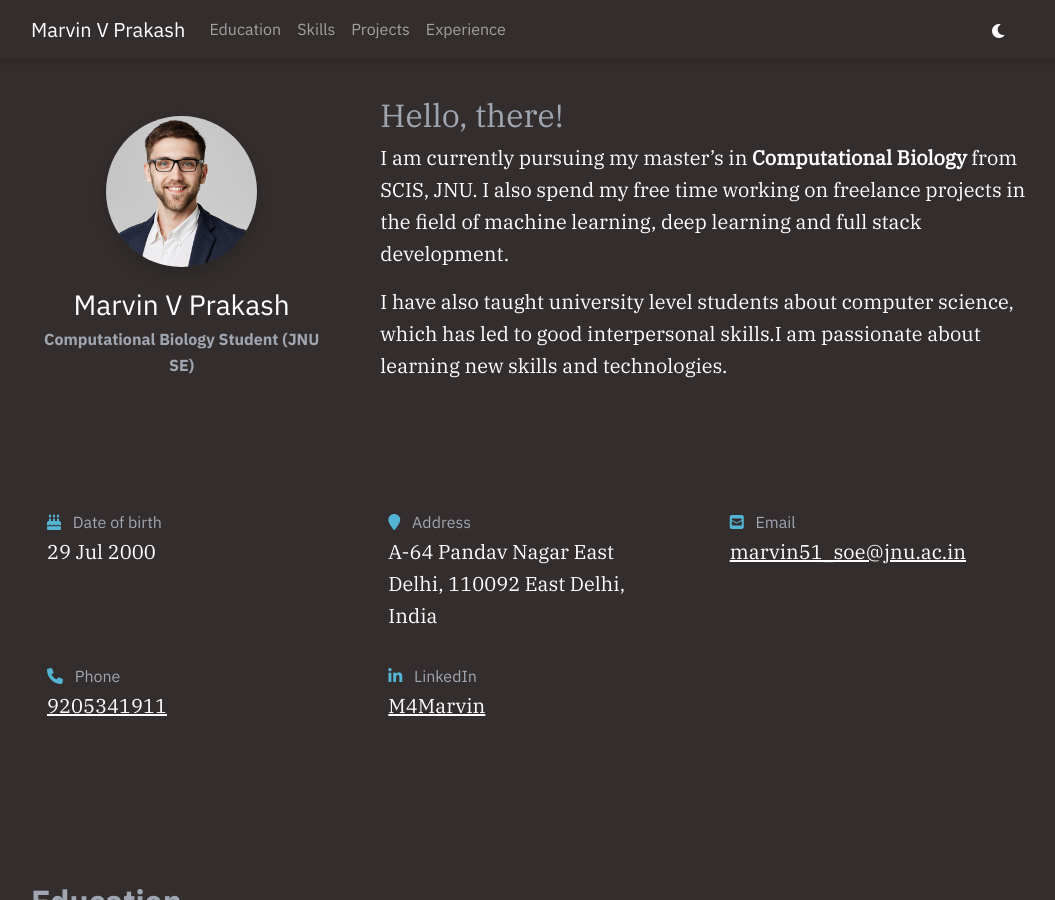
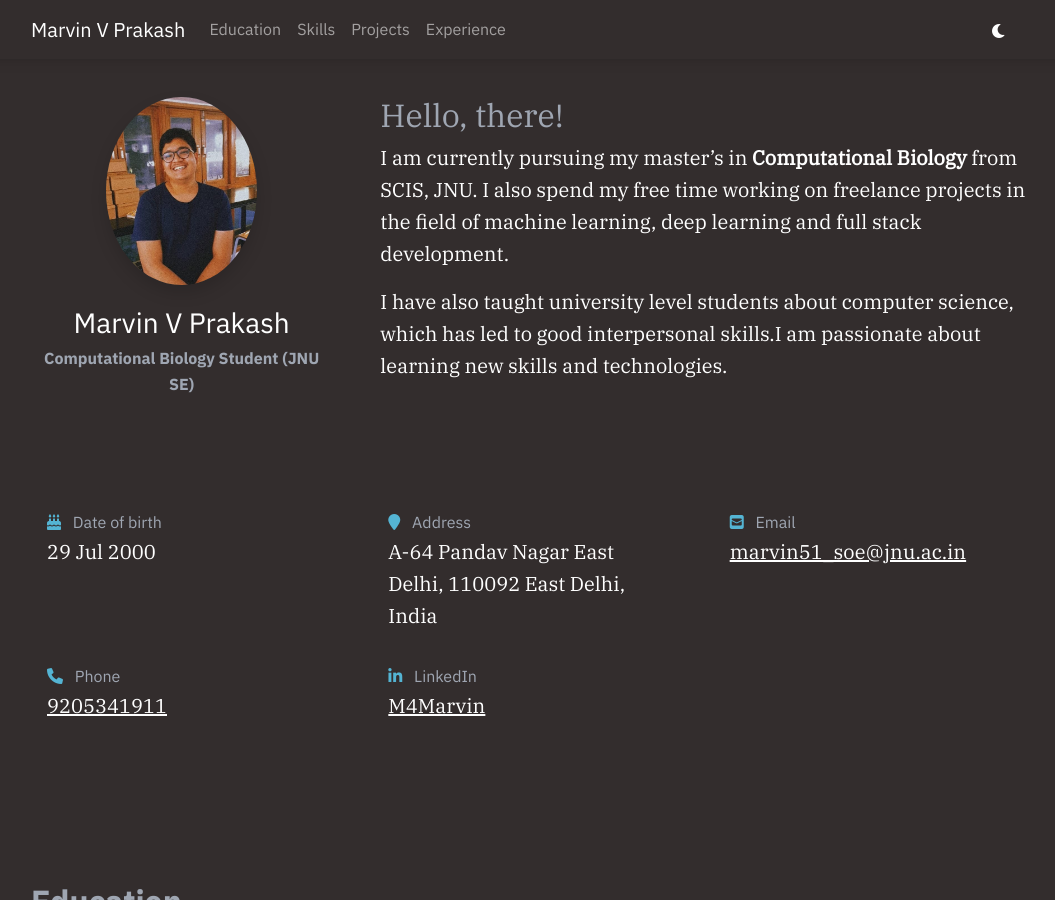
Before and after one commit to M4Marvin/marvinvprakash.github.io, a Jekyll site: the page built from index.md, in a window 1280 px wide and 900 px high. Shown: the whole window, without its empty margins (109-1164 px from the left). Built offline with Jekyll 4.4.1, drawn with Linux system fonts in a browser that asks for light colours.

Commit message:
Added my photo

```diff
--- a/_data/biography.yaml
+++ b/_data/biography.yaml
@@ -4,4 +4,4 @@ description: >-
 
 
   I have also taught university level students about computer science, which has led to good interpersonal skills.I am passionate about learning new skills and technologies.
-image: '/assets/img/profile.jpg'
+image: "/assets/img/1.jpeg"
```
Also changed, not shown: assets/img/1.jpeg (added).
